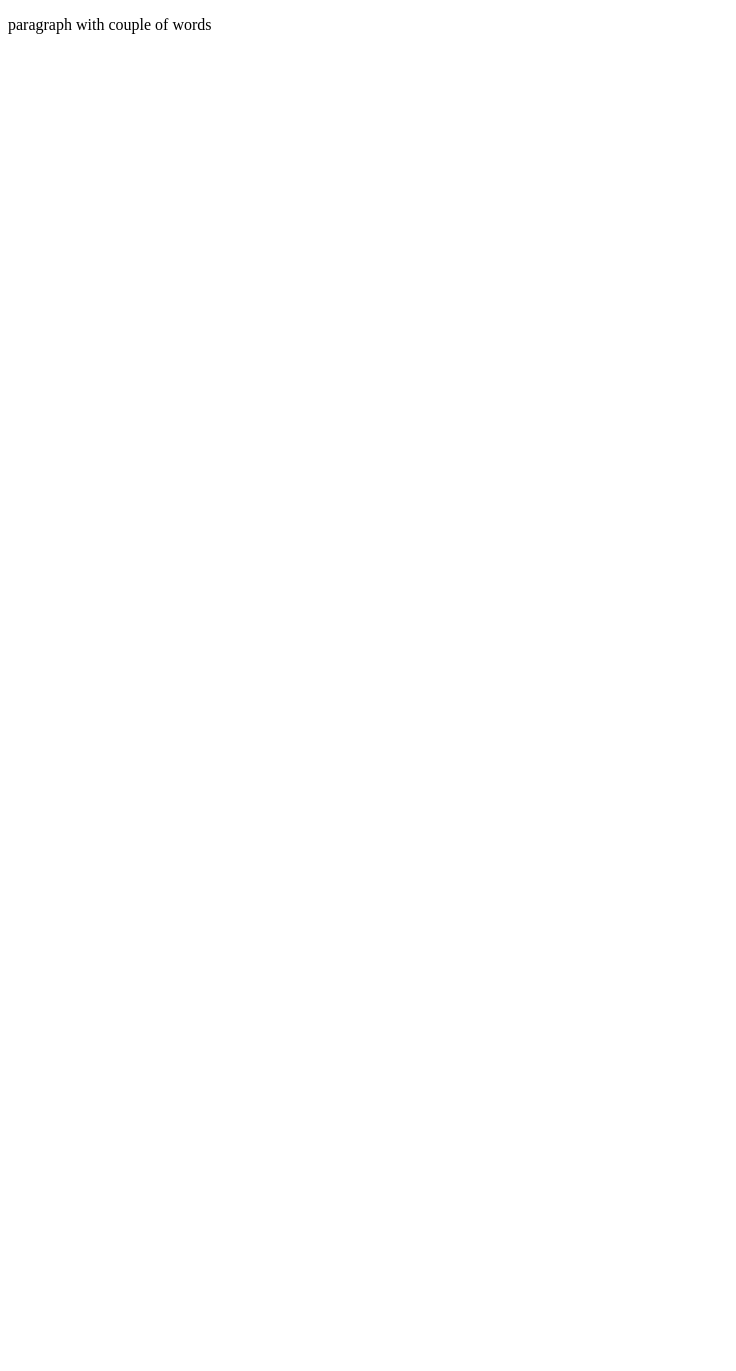
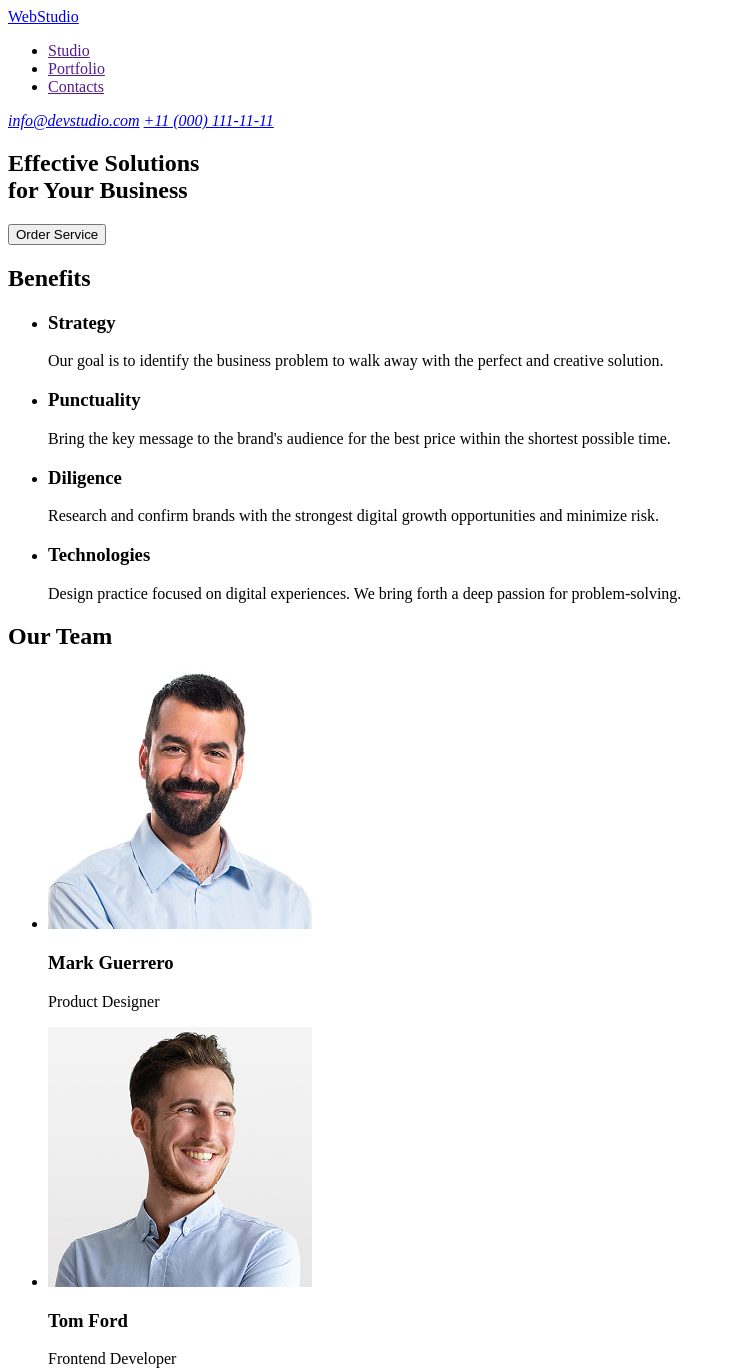
Before and after one commit to andriishtyka/goit-markup-hw-01, a plain HTML site: page index.html in a window 1280 px wide. Shown: the top 1371 px of the page, without its empty margins (0-736 px from the left). Before the commit the page ends 800 px from the top, so only its background shows below. Drawn offline with Linux system fonts and the light colour scheme.

Commit message:
finish html page

```diff
--- a/index.html
+++ b/index.html
@@ -6,6 +6,117 @@
     <title>Document</title>
   </head>
   <body>
-    <p>paragraph <span>with</span> couple of words</p>
+    <header>
+      <nav>
+        <a href="./index.html">WebStudio</a>
+        <ul>
+          <li><a href="">Studio</a></li>
+          <li><a href="">Portfolio</a></li>
+          <li><a href="">Contacts</a></li>
+        </ul>
+        <address>
+          <a href="mailto:info@devstudio.com">info@devstudio.com</a>
+          <a href="tel:+110001111111">+11 (000) 111-11-11</a>
+        </address>
+      </nav>
+    </header>
+
+    <main>
+      <!-- ========== Hero ========== -->
+      <section>
+        <h1>Effective Solutions <br />for Your Business</h1>
+        <button type="button">Order Service</button>
+      </section>
+
+      <!-- ========== Benefits ========== -->
+      <section>
+        <h2>Benefits</h2>
+        <ul>
+          <li>
+            <h3>Strategy</h3>
+            <p>
+              Our goal is to identify the business problem to walk away with the
+              perfect and creative solution.
+            </p>
+          </li>
+          <li>
+            <h3>Punctuality</h3>
+            <p>
+              Bring the key message to the brand's audience for the best price
+              within the shortest possible time.
+            </p>
+          </li>
+          <li>
+            <h3>Diligence</h3>
+            <p>
+              Research and confirm brands with the strongest digital growth
+              opportunities and minimize risk.
+            </p>
+          </li>
+          <li>
+            <h3>Technologies</h3>
+            <p>
+              Design practice focused on digital experiences. We bring forth a
+              deep passion for problem-solving.
+            </p>
+          </li>
+        </ul>
+      </section>
+
+      <!-- ========== Our Team ========== -->
+      <section>
+        <h2>Our Team</h2>
+        <ul>
+          <li>
+            <img
+              src="./images/mark-guerrero.jpg"
+              alt="A smiling man with a beard"
+              width="264"
+              height="260"
+            />
+            <h3>Mark Guerrero</h3>
+            <p>Product Designer</p>
+          </li>
+          <li>
+            <img
+              src="./images/tom-ford.jpg"
+              alt="A smiling young man"
+              width="264"
+              height="260"
+            />
+            <h3>Tom Ford</h3>
+            <p>Frontend Developer</p>
+          </li>
+          <li>
+            <img
+              src="./images/camila-garcia.jpg"
+              alt="A young woman wearing a pink sweater"
+              width="264"
+              height="260"
+            />
+            <h3>Camila Garcia</h3>
+            <p>Marketing</p>
+          </li>
+          <li>
+            <img
+              src="./images/daniel-wilson.jpg"
+              alt="A smiling young man with a beard"
+              width="264"
+              height="260"
+            />
+            <h3>Daniel Wilson</h3>
+            <p>UI Designer</p>
+          </li>
+        </ul>
+      </section>
+    </main>
+
+    <footer>
+      <a href="./index.html">WebStudio</a>
+      <p>
+        Increase the flow of customers and sales for your business with digital
+        marketing & growth solutions.
+      </p>
+    </footer>
   </body>
 </html>
```
Also changed, not shown: images/camila-garcia.jpg (added), images/daniel-wilson.jpg (added), images/mark-guerrero.jpg (added), images/tom-ford.jpg (added), 1 other file.
